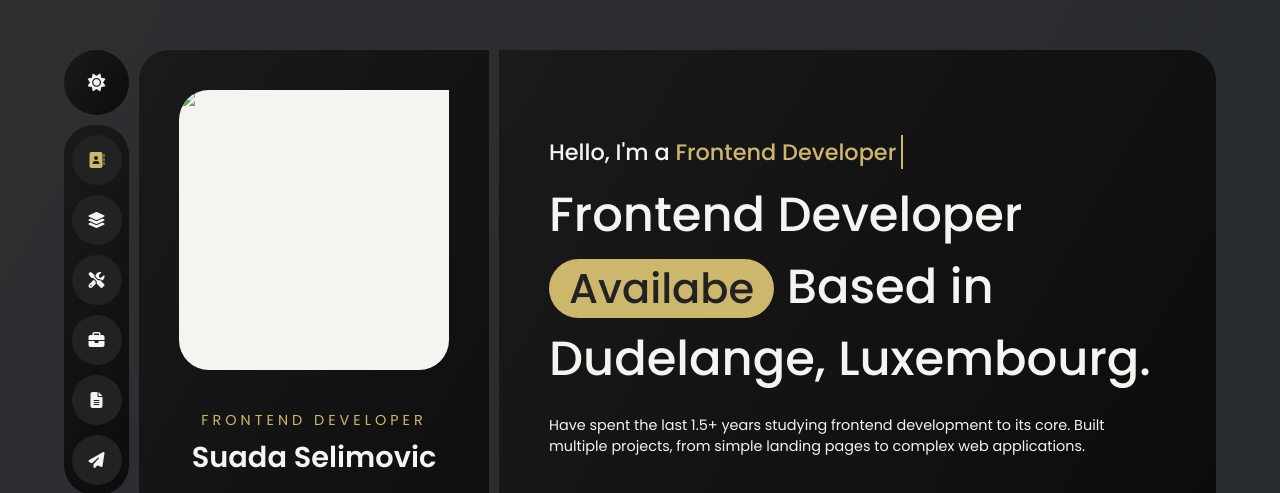
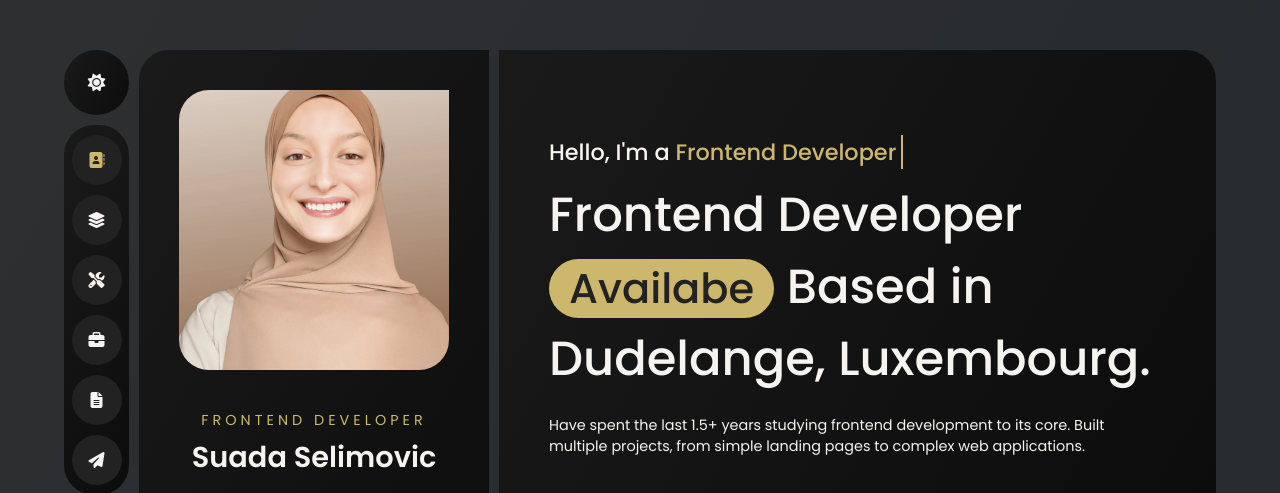
Before and after one commit to Suki1207/frontend-website, a website built with Vite: page index.html in a window 1280 px wide. Shown: the top 493 px of the page. Built offline with nearby package versions, Linux system fonts and the light colour scheme.

Commit message:
Add profile picture

```diff
--- a/index.html
+++ b/index.html
@@ -95,8 +95,10 @@
           <div class="user-profile bg-gradient">
             <div class="user-profile-container">
               <div class="user-profile-img">
-                <!-- =============== ADD IMAGE!!! -->
-                <img src="" alt="Suada Selimovic profile image" />
+                <img
+                  src="/src/assets/profile-pic.webp"
+                  alt="Suada Selimovic profile image"
+                />
               </div>
               <div class="user-profile-text">
                 <span>Frontend Developer</span>
```
Also changed, not shown: src/assets/profile-pic.webp (added).
